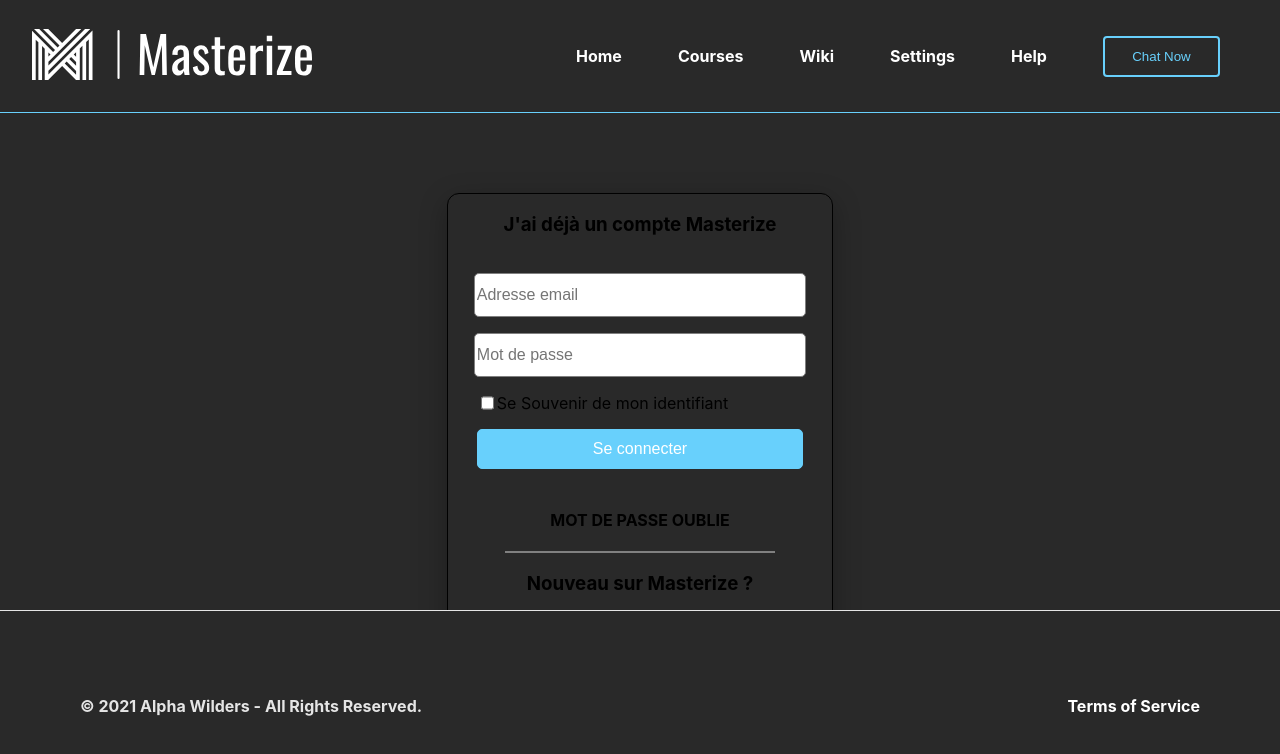
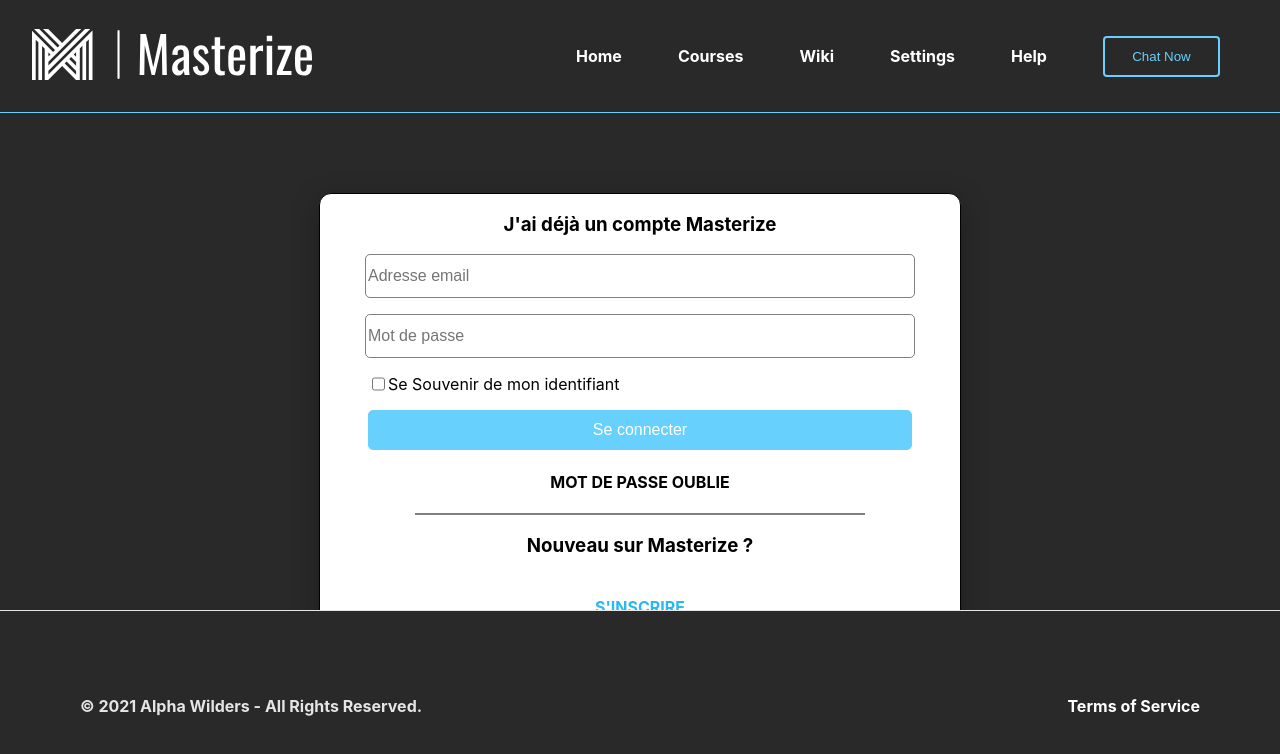
Before and after one commit to WildCodeSchool/2104-wns-remote-alphas, a React (Create React App) app in the folder front/: page /signin in a window 1280 px wide. Shown: the top 754 px of the page. Built offline with nearby package versions, Linux system fonts and the light colour scheme; no server answers.

Commit message:
fix csss form

```diff
--- a/front/src/components/SignInPage.tsx
+++ b/front/src/components/SignInPage.tsx
@@ -11,14 +11,17 @@
 	margin: auto;
 	margin-top: 5rem;
 	margin-bottom: 5rem;
-	width: 30%;
-	height: 65vh;
+	width: 20%;
+	height: 100%;
 	border: 1px solid black;
 	border-radius: 12px;
 	box-shadow: rgb(0 0 0 / 28%) 0px 8px 28px;
 
 	@media screen and (max-width: 780px) {
 		width: 95%;
+	}
+	@media all and (min-width: 790px) and (max-width: 1280px) {
+		width: 50%;
 	}
 `;
 
@@ -131,7 +134,7 @@
 		}
 	}
 	return (
-		<Wrapper>
+		<Wrapper style={{ backgroundColor: 'white' }}>
 			<Title>J&apos;ai déjà un compte Masterize</Title>
 			<ContainForm>
 				<Form>
--- a/front/src/components/SignUpPage.tsx
+++ b/front/src/components/SignUpPage.tsx
@@ -8,16 +8,19 @@
 	flex-direction: column;
 	align-items: center;
 	margin: auto;
-	margin-top: 5rem;
-	margin-bottom: 5rem;
-	width: 30%;
-	height: 65vh;
+	//margin-top: 5rem;
+	//margin-bottom: 5rem;
+	width: 20%;
+	height: 100%;
 	border: 1px solid black;
 	border-radius: 12px;
 	box-shadow: rgb(0 0 0 / 28%) 0px 8px 28px;
 
 	@media screen and (max-width: 780px) {
 		width: 95%;
+	}
+	@media all and (min-width: 790px) and (max-width: 1280px) {
+		width: 50%;
 	}
 `;
 
@@ -26,7 +29,7 @@
 	justify-content: center;
 	align-items: center;
 	width: 100%;
-	//height: 45%;
+	height: 45%;
 `;
 
 const Form = styled.form`
@@ -94,7 +97,7 @@
 	}
 
 	return (
-		<Wrapper>
+		<Wrapper style={{ backgroundColor: 'white' }}>
 			<Title>Nouveau sur Masterize</Title>
 			<p>Saisissez vos informations personnelles</p>
 			<ContainForm>
```
